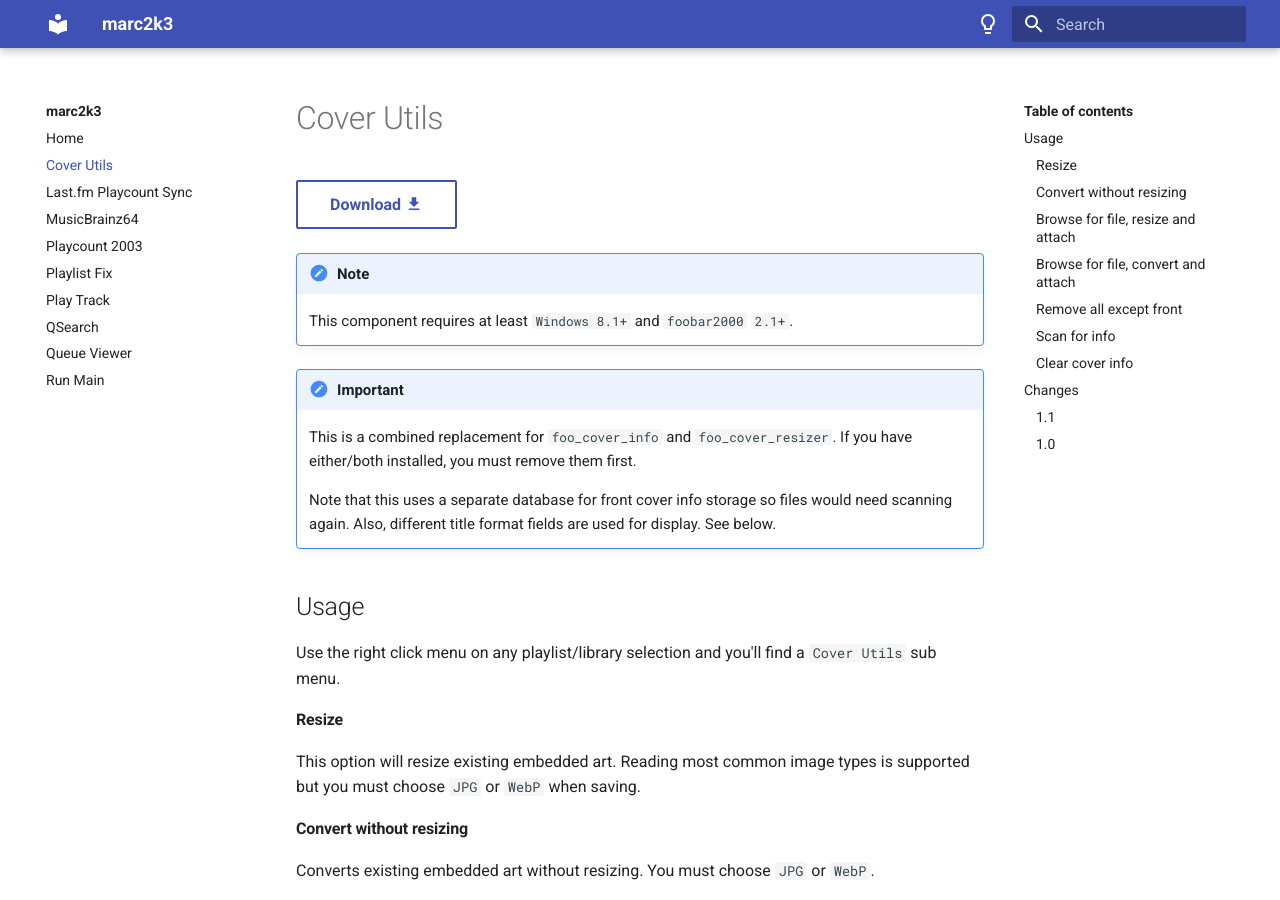
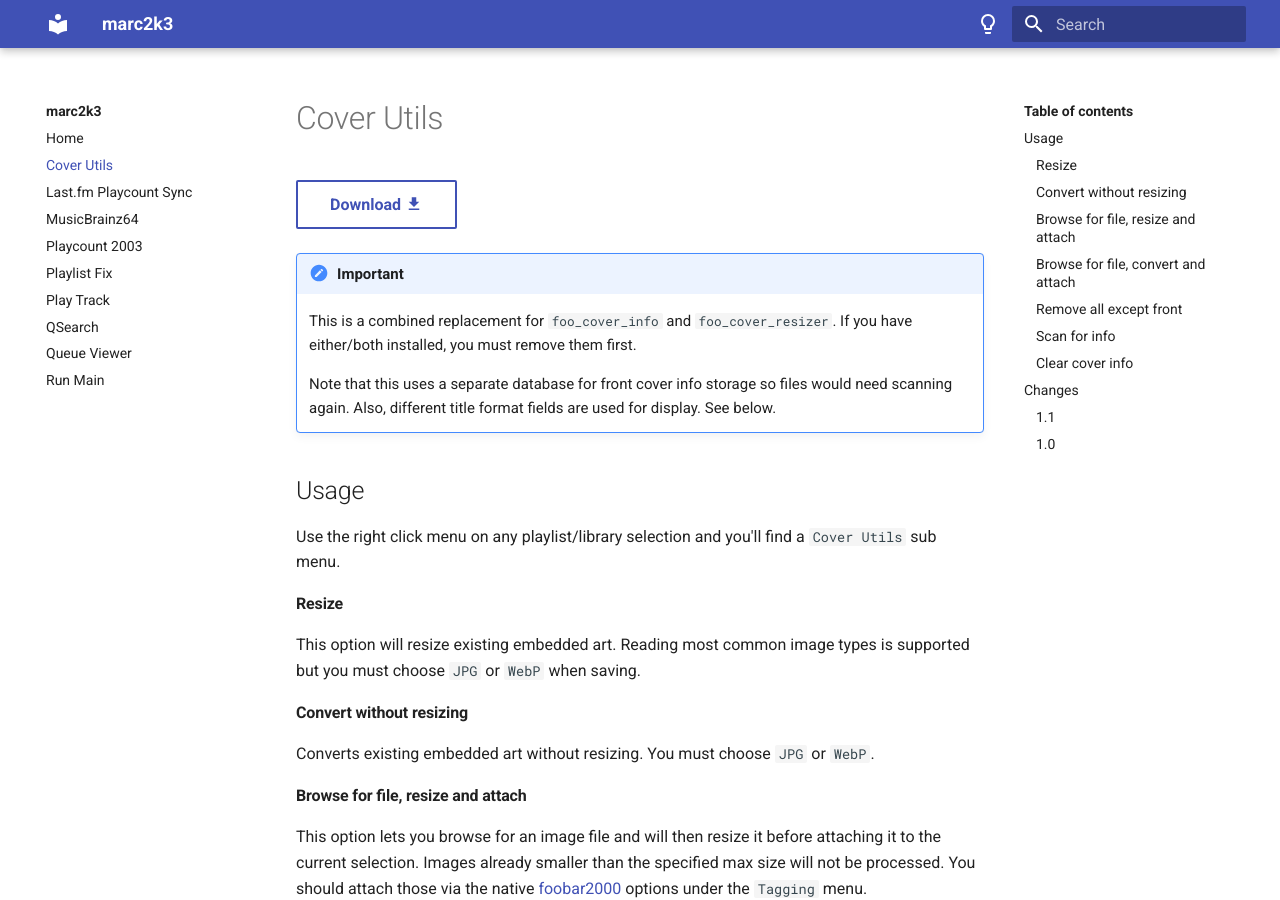
Before and after one commit to marc2k3/marc2k3.github.io, an MkDocs documentation site: the page built from docs/component/cover-utils.md, in a window 1280 px wide and 900 px high. Built offline with MkDocs 1.6.1 and Material for MkDocs 9.7.7, drawn with Linux system fonts in a browser that asks for light colours.

Commit message:
Update cover-utils.md

```diff
--- a/docs/component/cover-utils.md
+++ b/docs/component/cover-utils.md
@@ -1,8 +1,5 @@
 # Cover Utils
 [Download :material-download:](https://github.com/marc2k3/marc2k3/releases){ .md-button }
-
-!!! note
-	This component requires at least `Windows 8.1+` and `foobar2000` `2.1+`.
 
 !!! important
 	This is a combined replacement for `foo_cover_info` and
```
